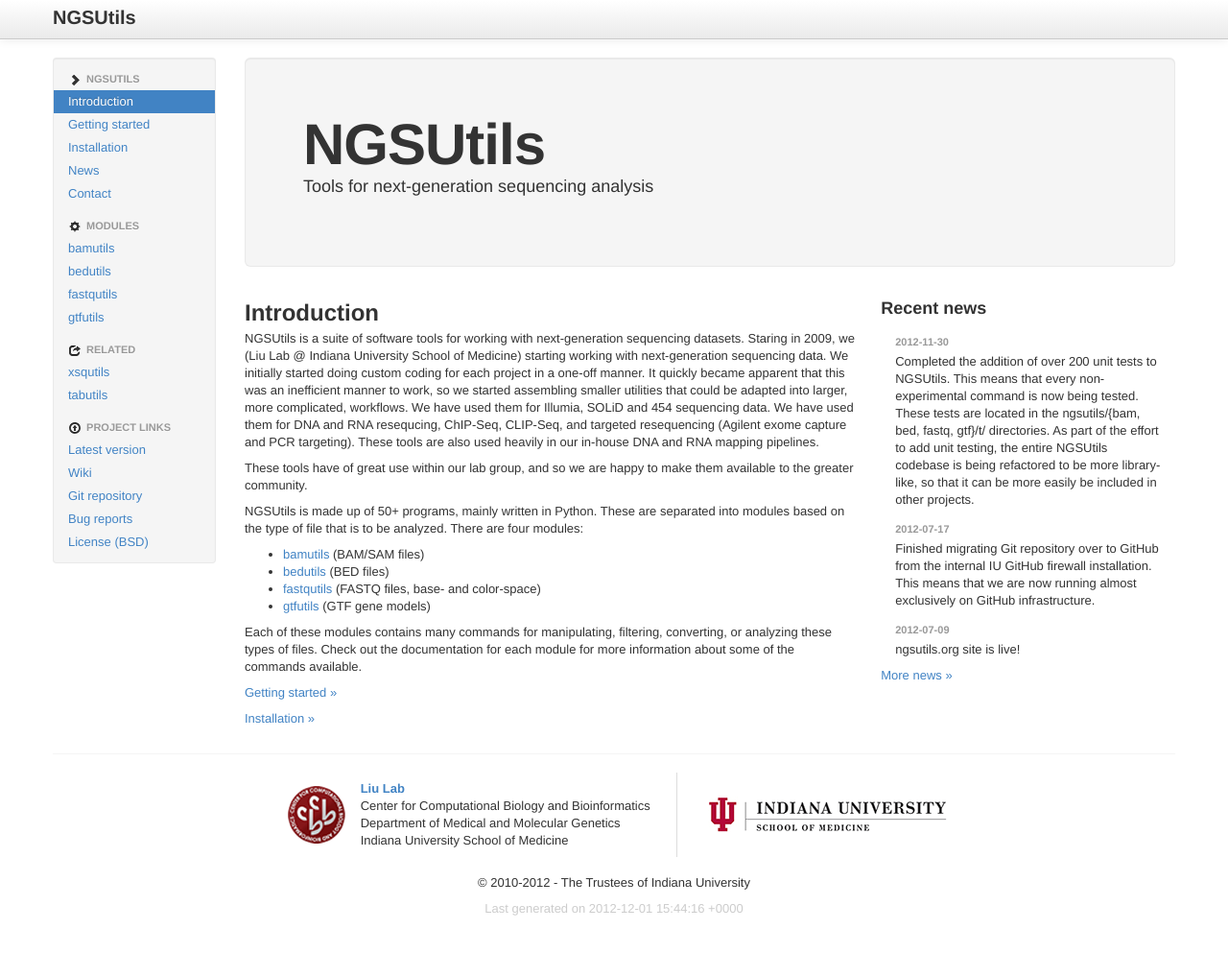
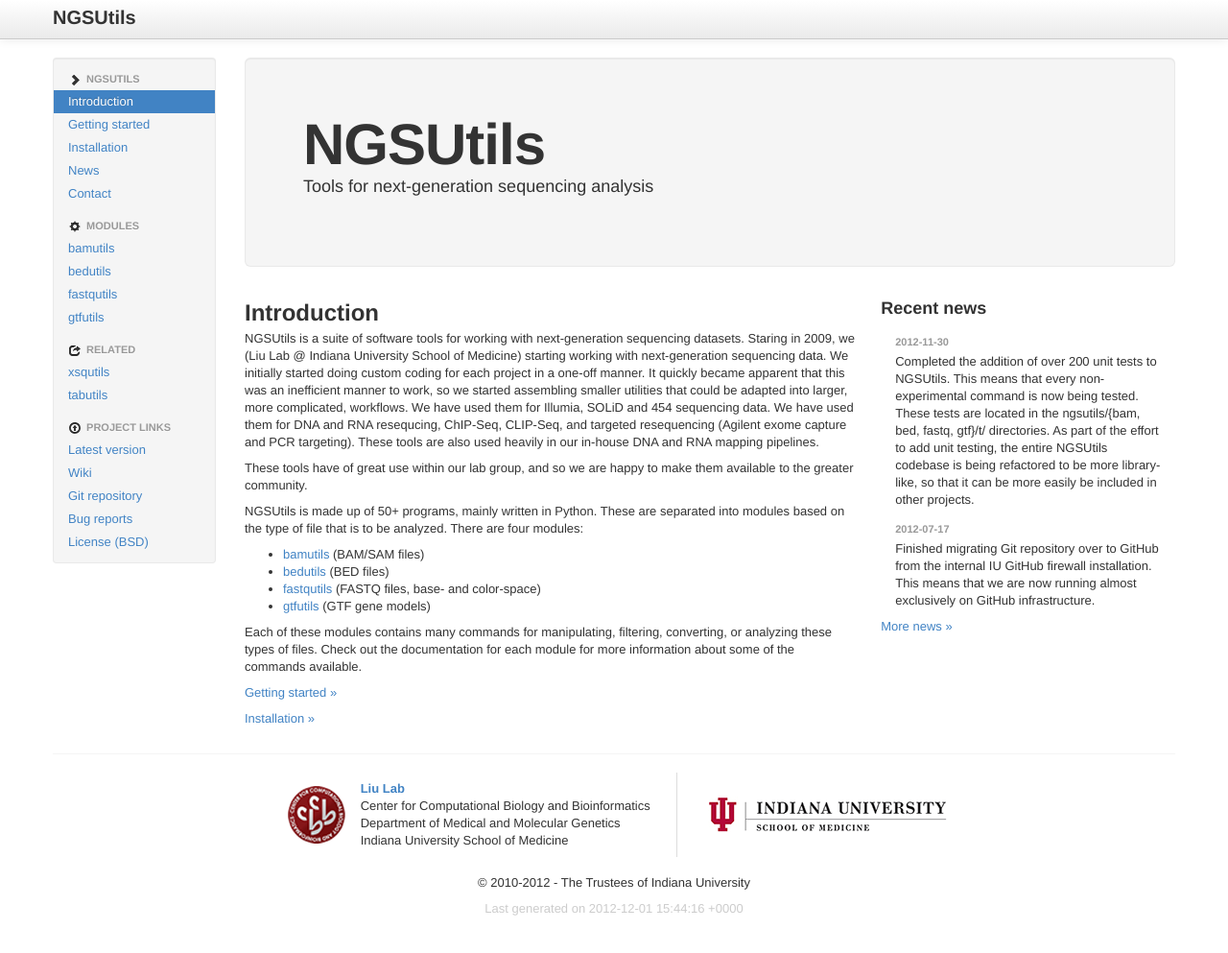
Before and after one commit to ngsutils/ngsutils.github.com, a Jekyll site: the page built from index.html, in a window 1280 px wide and 996 px high. Shown: the top 993 px of the window at 96% size. Built offline with Jekyll 4.4.1, drawn with Linux system fonts in a browser that asks for light colours.

Commit message:
small news bump

```diff
--- a/_includes/smallnews.html
+++ b/_includes/smallnews.html
@@ -14,11 +14,11 @@
     Finished migrating Git repository over to GitHub from the internal IU GitHub firewall installation. This means that we are
     now running almost exclusively on GitHub infrastructure.
   </li>
+{% if page.title == 'News' %}
   <li class="nav-header">2012-07-09</li>
   <li>
     ngsutils.org site is live!
   </li>
-{% if page.title == 'News' %}
   <li class="nav-header">2012-07-06</li>
   <li>
     In anticipation of submitting a paper describing NGSUtils, we are migrating our internal Git repository to the public GitHub site.
```
